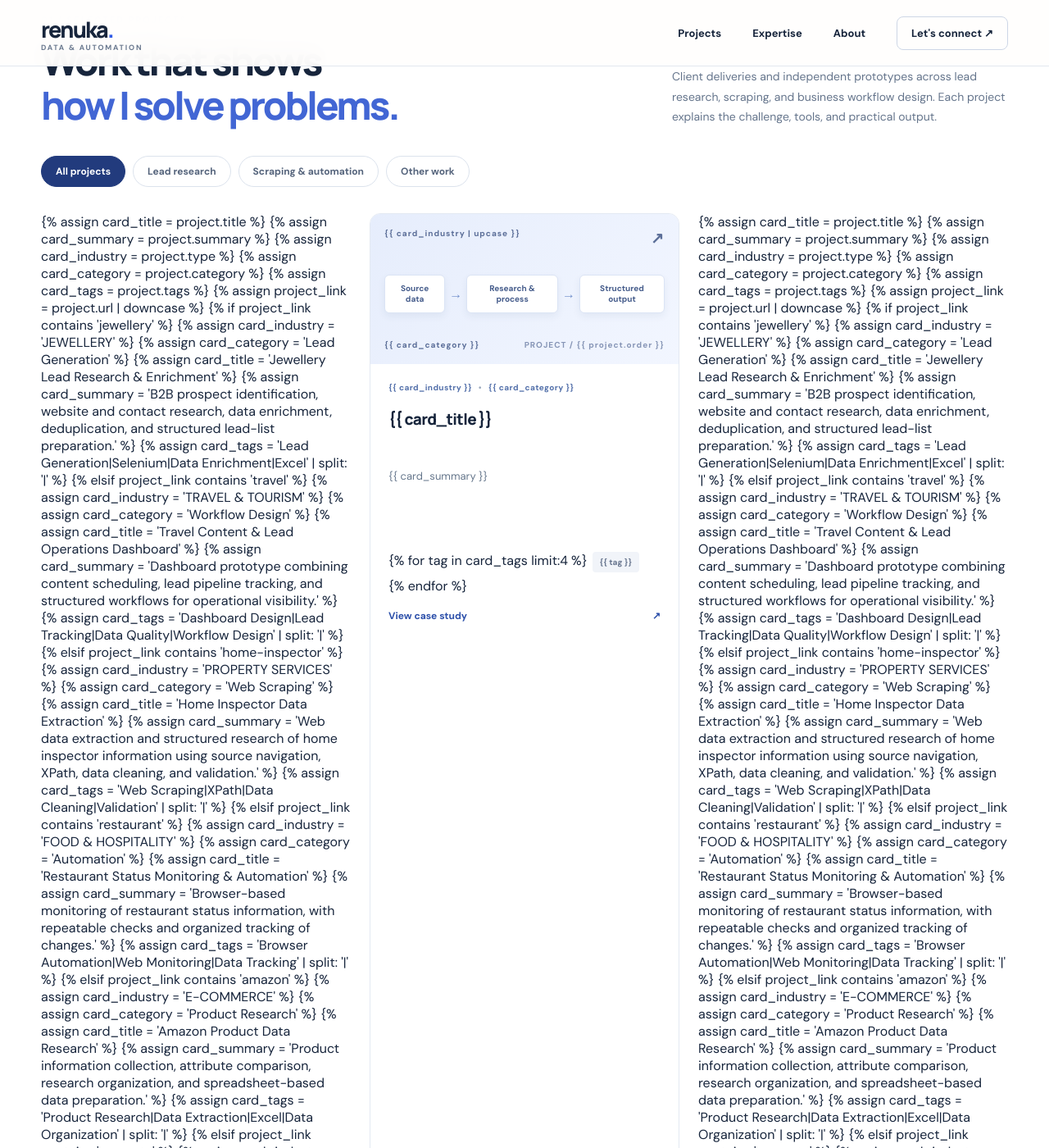
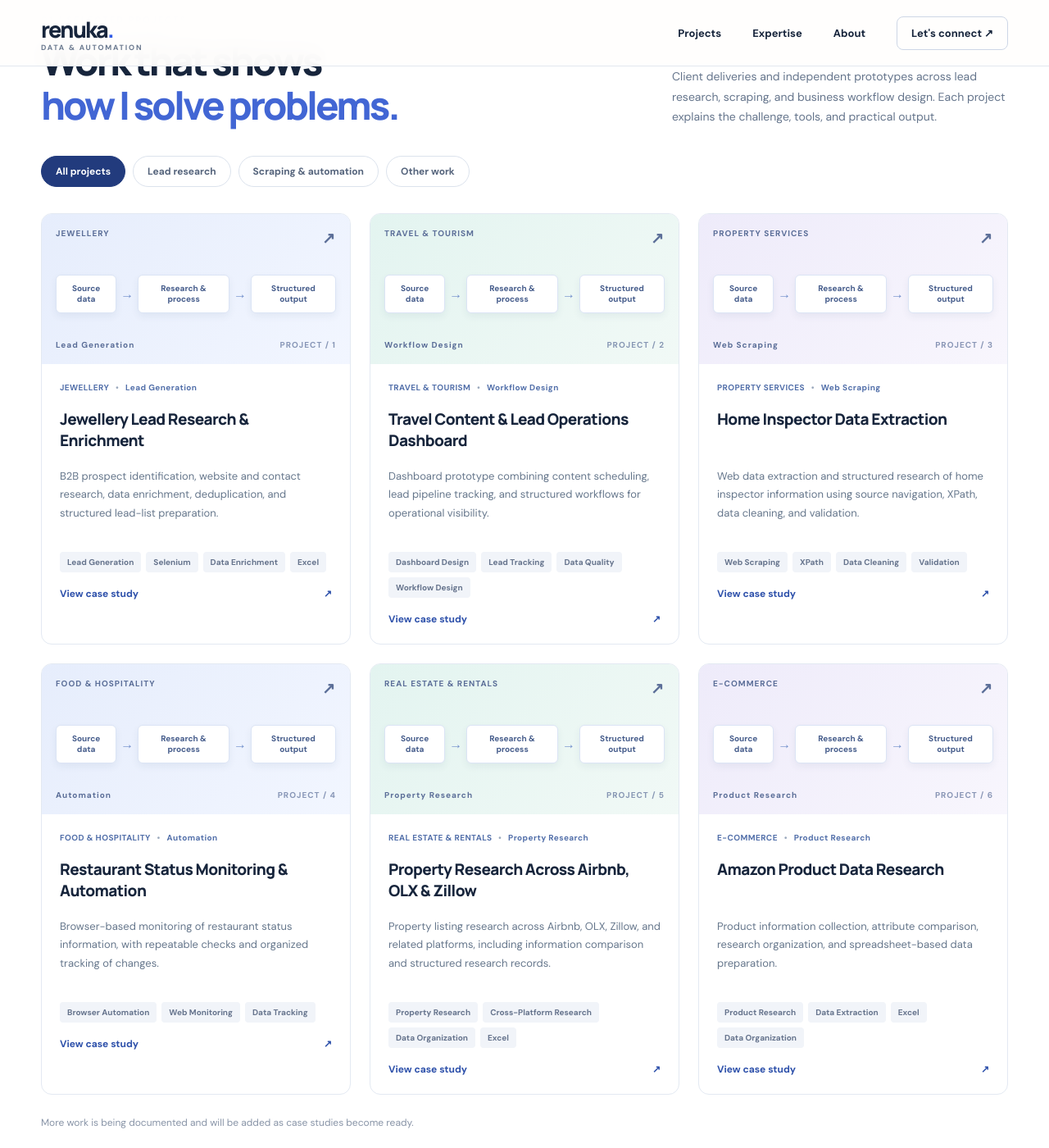
Before and after one commit to RenukaDeshmukh23/renukadeshmukh23.github.io, a Jekyll site: the page built from index.html, in a window 1280 px wide and 1400 px high, scrolled down 954 px. Shown: the whole window at 82% size. Built offline with Jekyll 4.4.1, drawn with Linux system fonts in a browser that asks for light colours; some of the changed text lies outside the part shown.

Commit message:
Remove raw tags from redesign-card.html

```diff
--- a/_includes/redesign-card.html
+++ b/_includes/redesign-card.html
@@ -1,4 +1,4 @@
-{% raw %}
+
 {% assign card_title = project.title %}
 {% assign card_summary = project.summary %}
 {% assign card_industry = project.type %}
@@ -90,4 +90,3 @@
     </a>
   </div>
 </article>
-{% endraw %}
```
